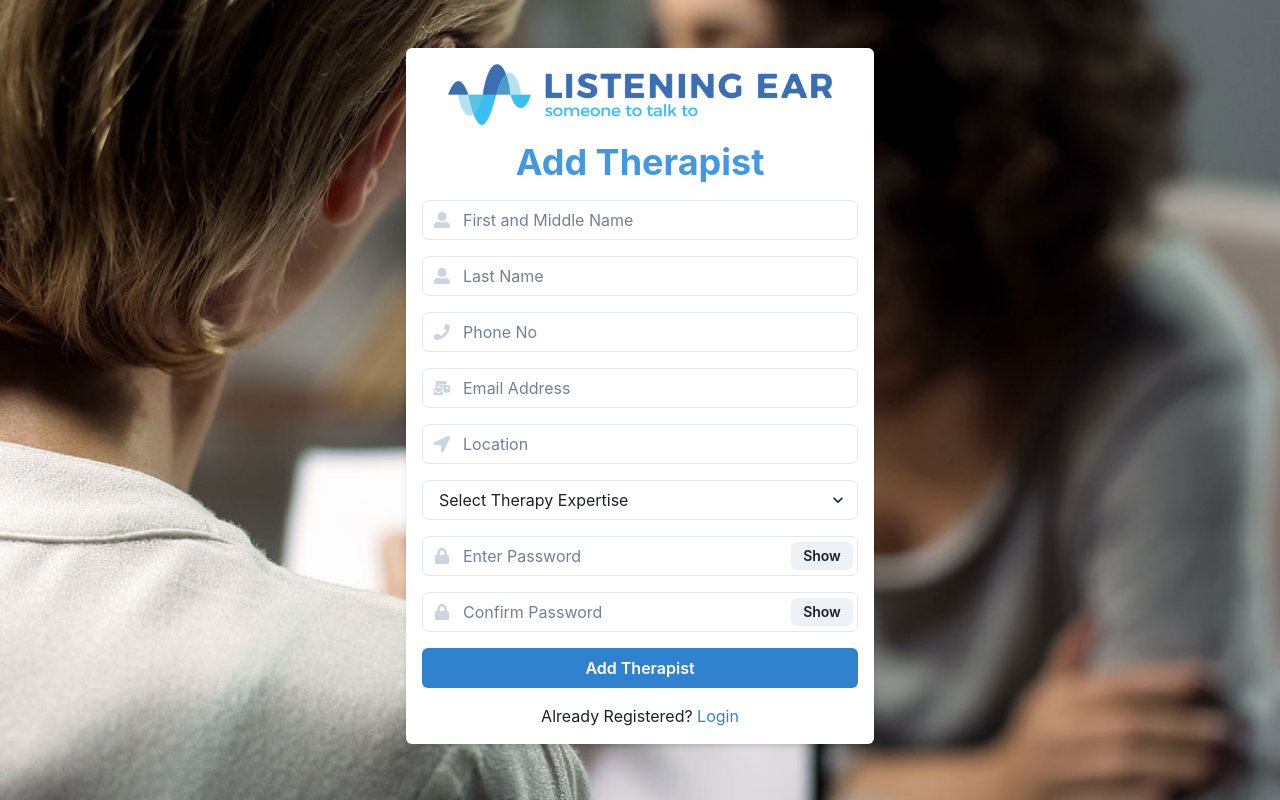
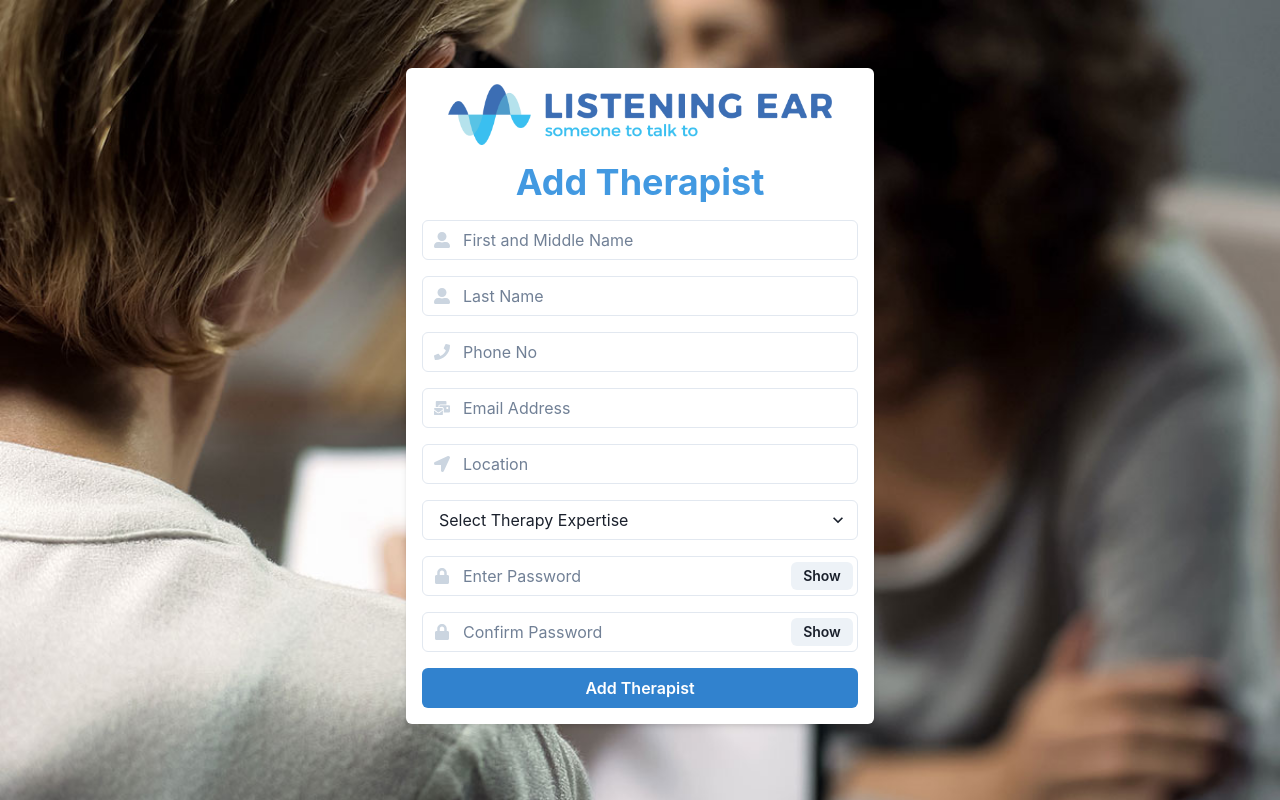
Before and after one commit to dcostat04/Binary-Builders-Frontend, a React (Create React App) app: page /admin/therapist in a window 1280 px wide. Built offline with nearby package versions, Linux system fonts and the light colour scheme.

Commit message:
Major Updates in Frontend

```diff
--- a/src/pages/admin/admAddTherapist.jsx
+++ b/src/pages/admin/admAddTherapist.jsx
@@ -133,8 +133,10 @@ export default function Addtherapy() {
               <FormControl>
                 <Select placeholder="Select Therapy Expertise">
                   <option value="option1">Support after suicide</option>
-                  <option value="option2">Option 2</option>
-                  <option value="option3">Option 3</option>
+                  <option value="option2">Need occupational health counselling</option>
+                  <option value="option3">Affected by bereavement</option>
+                  <option value="option4">Emotional support for domestic abuse</option>
+                  <option value="option5">Child counselling</option>
                 </Select>
               </FormControl>
               <FormControl>
@@ -185,14 +187,7 @@ export default function Addtherapy() {
               >
                 Add Therapist
               </Button>
-              <Center>
-                <Box>
-                  Already Registered?{' '}
-                  <Link color="blue.500" href="/">
-                    Login
-                  </Link>
-                </Box>
-              </Center>
+
             </Stack>
           </form>
         </Box>
```
